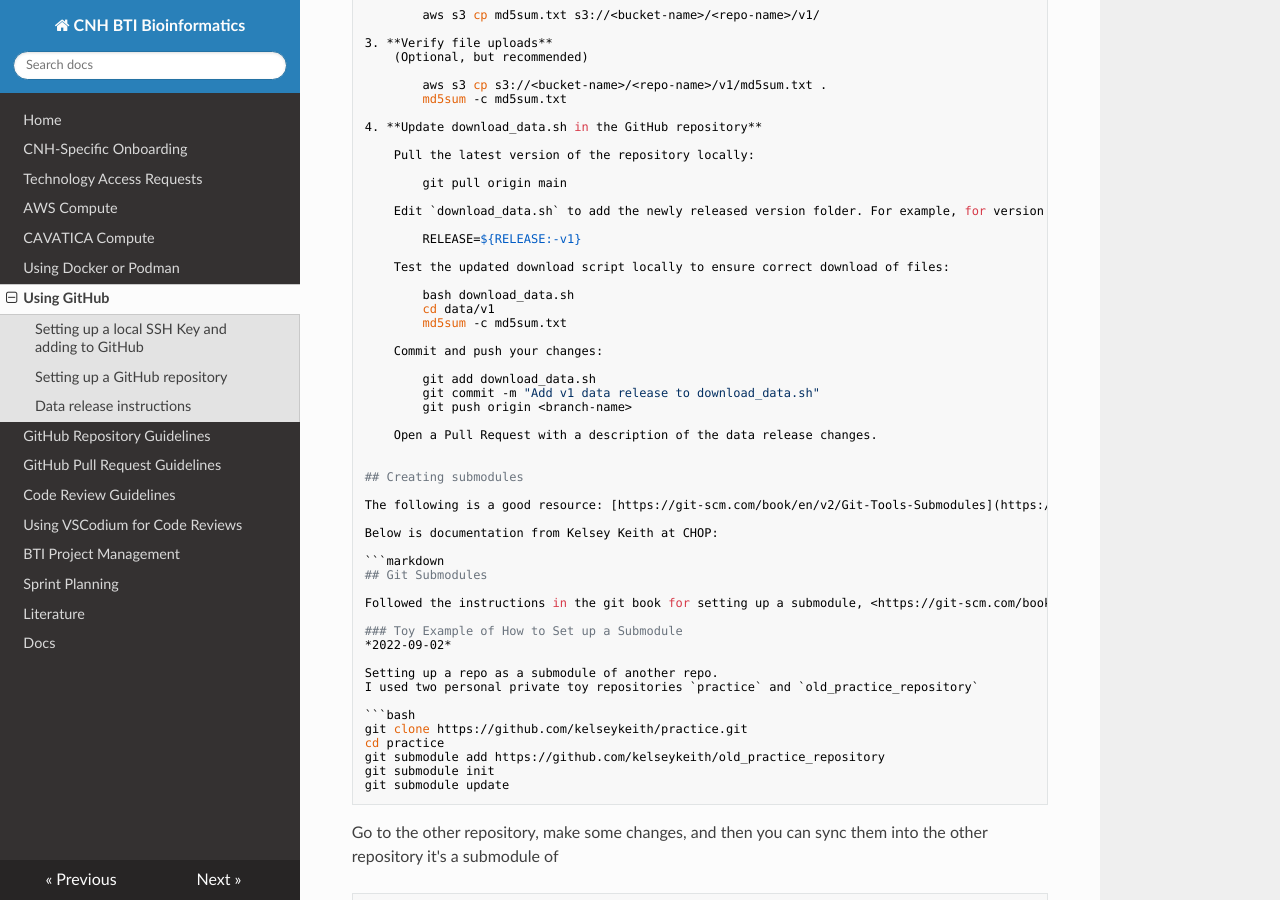
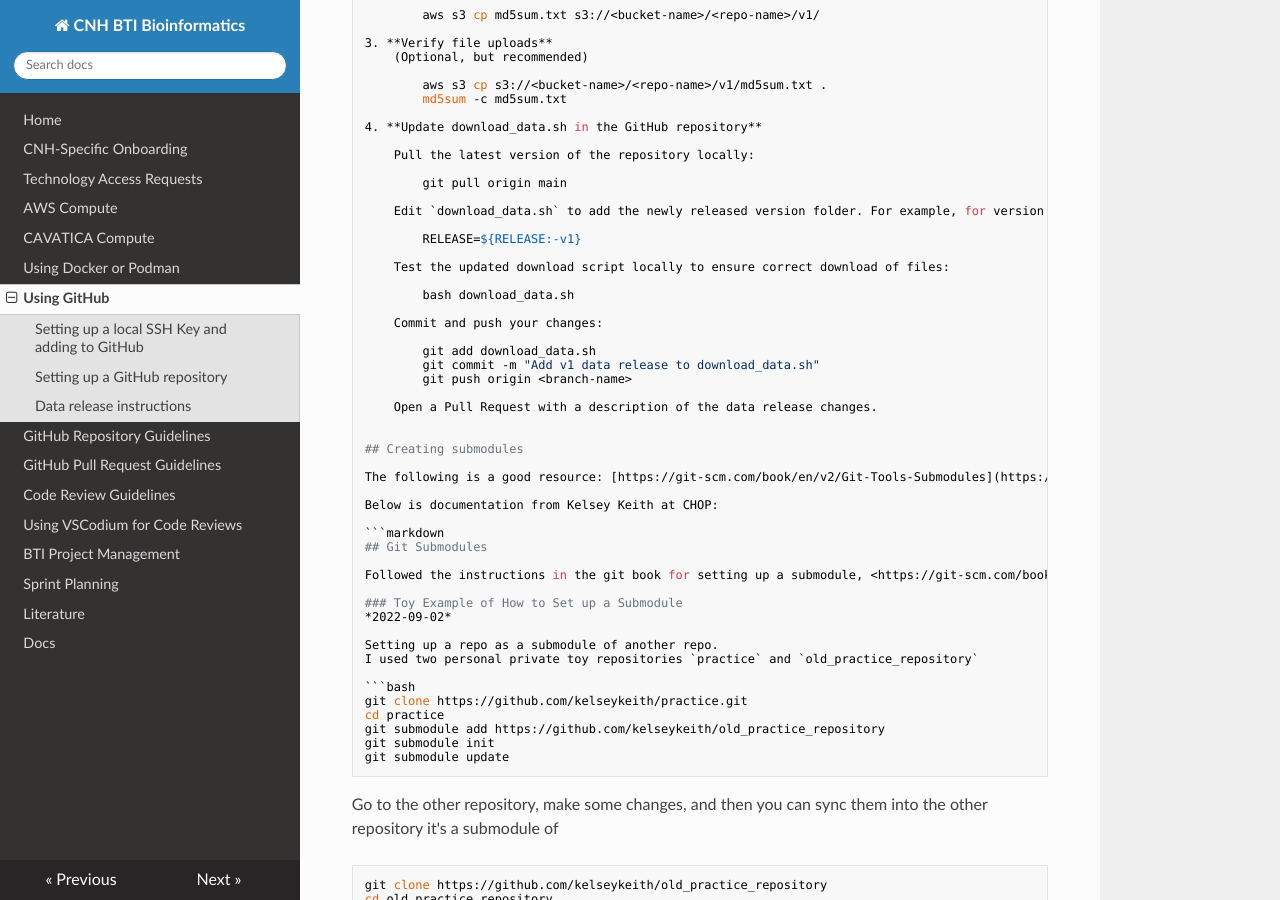
Before and after one commit to childrens-bti/bti-bfx-docs, an MkDocs documentation site: the page built from docs/github-general.md, in a window 1280 px wide and 900 px high, scrolled down 2230 px. Built offline with MkDocs 1.6.1, drawn with Linux system fonts in a browser that asks for light colours; nearby versions of some CDN libraries.

Commit message:
Update docs/github-general.md
Co-authored-by: Jo Lynne Rokita <jharenza@gmail.com>

```diff
--- a/docs/github-general.md
+++ b/docs/github-general.md
@@ -107,8 +107,6 @@ aws s3 --profile cnh-sso sync <local-folder>/v1/  s3://<bucket-name>/<repo-name>
     Test the updated download script locally to ensure correct download of files:
 
         bash download_data.sh
-        cd data/v1
-        md5sum -c md5sum.txt
 
     Commit and push your changes:
 
```
